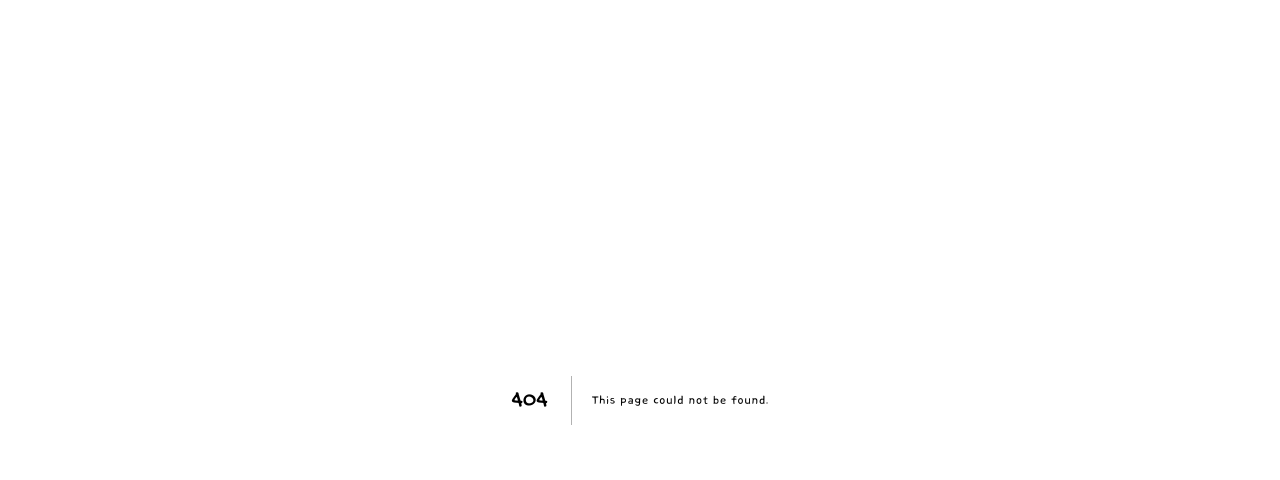
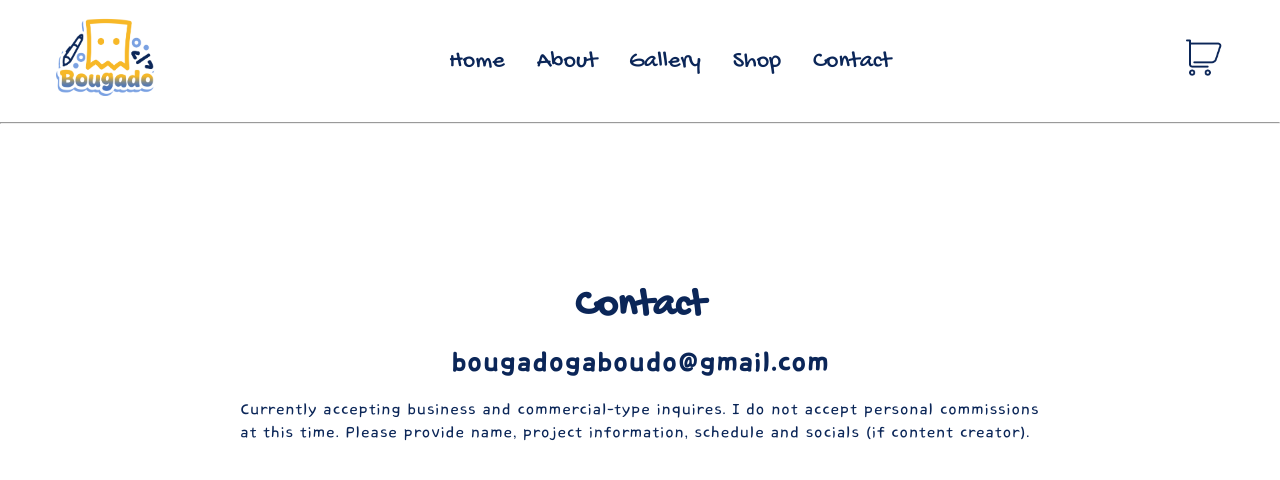
Before and after one commit to BougadoGaboudo/application-illustration, a Next.js app: page /contact in a window 1280 px wide. Before the commit this address had no page. Shown: the top 480 px of the page. Built offline with nearby package versions, Linux system fonts and the light colour scheme.

Commit message:
feat(front): add contact & about pages

```diff
--- /dev/null
+++ b/app/contact/Contact.scss
@@ -0,0 +1,14 @@
+@use "/app/globals.scss" as *;
+
+.section-contact {
+  h1 {
+    margin: 0 auto;
+    width: fit-content;
+    font-size: 2.5rem;
+  }
+  h3 {
+    font-size: 2rem;
+    margin: 0 auto;
+    width: fit-content;
+  }
+}
--- /dev/null
+++ b/app/contact/page.jsx
@@ -0,0 +1,19 @@
+import Navbar from "@/components/Navbar/Navbar";
+
+export default function ContactPage() {
+  return (
+    <>
+      <Navbar />
+      <hr />
+      <section className="section-contact">
+        <h1>Contact</h1>
+        <h3>bougadogaboudo@gmail.com</h3>
+        <p>
+          Currently accepting business and commercial-type inquires. I do not
+          accept personal commissions at this time. Please provide name, project
+          information, schedule and socials (if content creator).
+        </p>
+      </section>
+    </>
+  );
+}
--- a/app/globals.scss
+++ b/app/globals.scss
@@ -60,6 +60,22 @@ input {
   outline: none;
 }
 
+section {
+  max-width: $width;
+  margin: 0 auto;
+  min-height: 60vh;
+  gap: 1rem;
+  display: flex;
+  flex-direction: column;
+  justify-content: center;
+  color: $dark-blue;
+  p {
+    margin: 0 auto;
+    font-size: 1.2rem;
+    width: 50rem;
+  }
+}
+
 .filter-buttons-container {
   display: flex;
   gap: 1rem;
--- a/app/index.scss
+++ b/app/index.scss
@@ -4,3 +4,4 @@
 @use "../components/GalleryGrid/GalleryGrid.scss";
 @use "/app/login/LoginForm.scss";
 @use "/app/shop/Shop.scss";
+@use "/app/contact/Contact.scss";
--- a/components/Navbar/Navbar.jsx
+++ b/components/Navbar/Navbar.jsx
@@ -26,9 +26,9 @@ const Navbar = () => {
         <li>
           <Link href="/shop">Shop</Link>
         </li>
-        <li>
+        {/* <li>
           <Link href="/event">Event</Link>
-        </li>
+        </li> */}
         <li>
           <Link href="/contact">Contact</Link>
         </li>
```
Also changed, not shown: app/about/page.jsx (added, +17 -0 lines), public/img/MCD.jpg, public/img/MCDv2.jpg (deleted).
